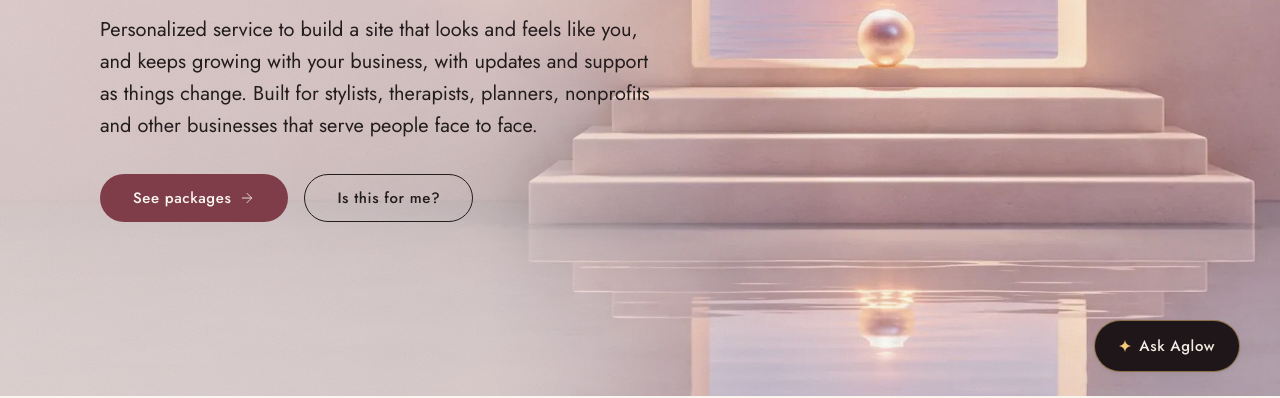
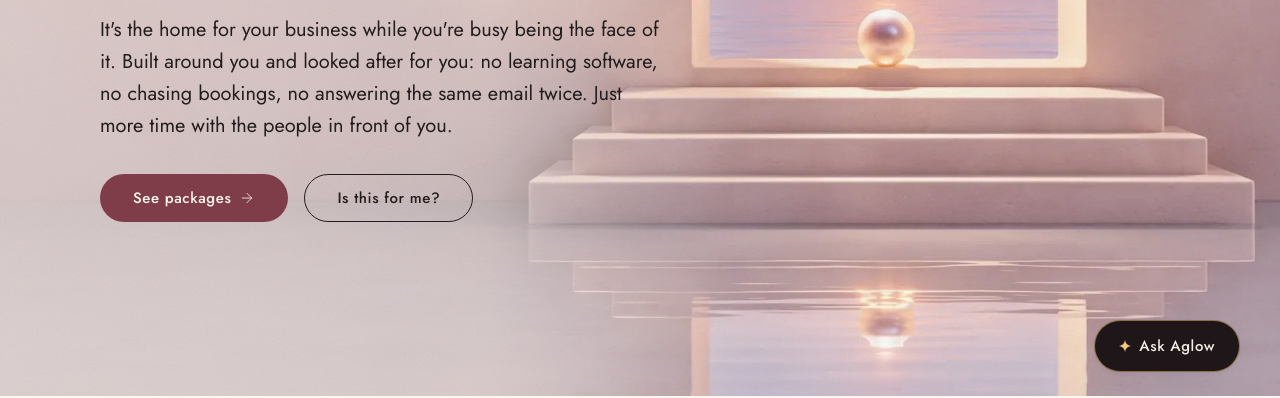
Before and after one commit to meganaglow/newaglowsite, a plain HTML site: page index.html in a window 1280 px wide. Shown: the part 404-802 px from the top of the page. Drawn offline with Linux system fonts and the light colour scheme.

Commit message:
New home hero lead: the home for your business while you're its face
Records the owner's positioning and voice in CLAUDE.md.

Co-Authored-By: Claude Opus 5.5 <noreply@anthropic.com>
Claude-Session: https://claude.ai/code/session_01T9UCFzSj2PYM6zzuZZHtkD

```diff
--- a/index.html
+++ b/index.html
@@ -78,7 +78,7 @@
       <div class="hero__copy">
         <p class="eyebrow reveal"><svg class="star" aria-hidden="true"><use href="#i-star"/></svg>Websites for people-first businesses</p>
         <h1 class="display reveal" style="--i:1">A website that works as <em class="glint-word">warmly</em> as you do.</h1>
-        <p class="lead reveal" style="--i:2">Personalized service to build a site that looks and feels like you, and keeps growing with your business, with updates and support as things change. Built for stylists, therapists, planners, nonprofits and other businesses that serve people face to face.</p>
+        <p class="lead reveal" style="--i:2">It's the home for your business while you're busy being the face of it. Built around you and looked after for you: no learning software, no chasing bookings, no answering the same email twice. Just more time with the people in front of you.</p>
         <div class="btn-row reveal" style="--i:3">
           <a class="btn btn--primary" href="packages.html">See packages <svg class="arrow" aria-hidden="true"><use href="#i-arrow"/></svg></a>
           <a class="btn btn--secondary" href="who.html">Is this for me?</a>
--- a/styles.css
+++ b/styles.css
@@ -128,7 +128,7 @@ a { color: var(--action-bg); text-decoration-thickness: 1px; text-underline-offs
 :focus-visible { outline: 2px solid var(--focus); outline-offset: 3px; }
 
 .display { font-family: var(--font-display); font-size: var(--text-display); line-height: 1; font-weight: 500; letter-spacing: -0.015em; }
-.lead { font-size: var(--text-lead); line-height: 1.6; color: var(--fg-soft); }
+.lead { font-size: var(--text-lead); line-height: 1.6; color: var(--fg-soft); text-wrap: pretty; }
 .small { font-size: var(--text-small); line-height: 1.6; color: var(--fg-soft); }
 .eyebrow {
   display: flex; align-items: center; gap: var(--s-2);
```
Also changed, not shown: 1 other file.
